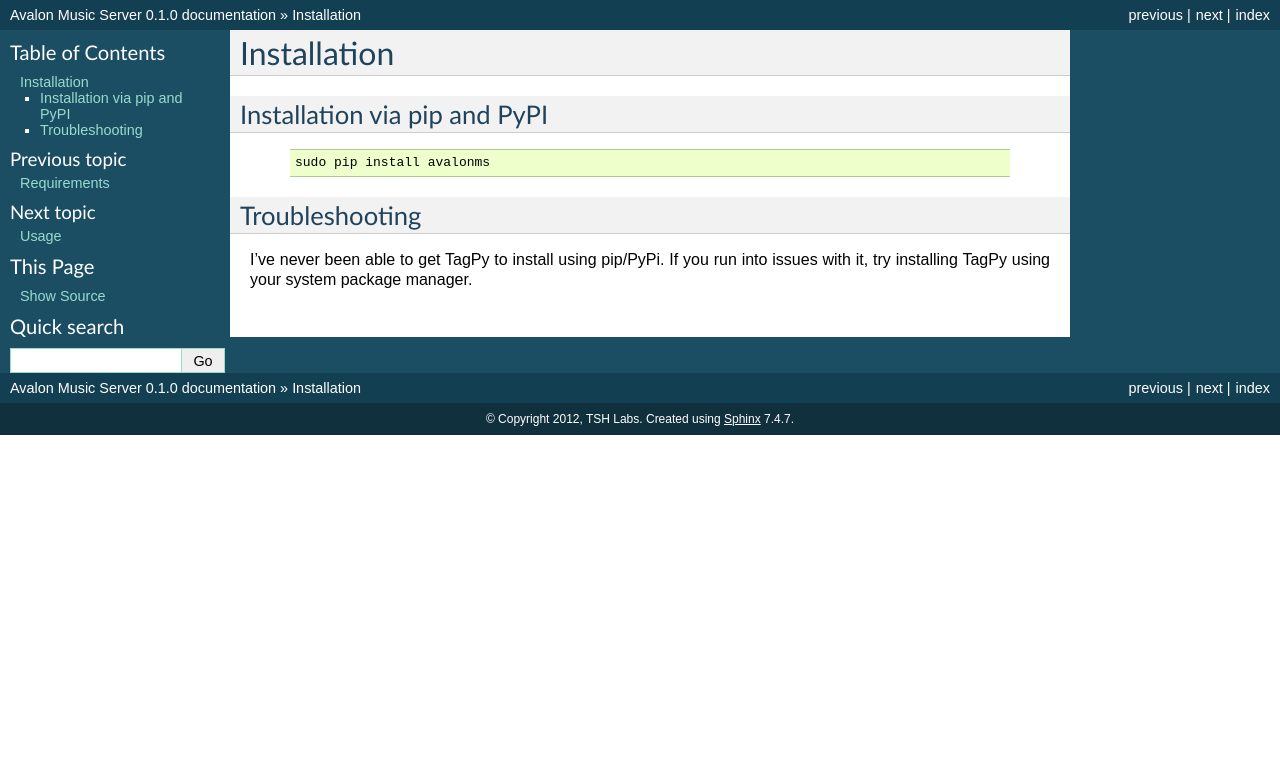
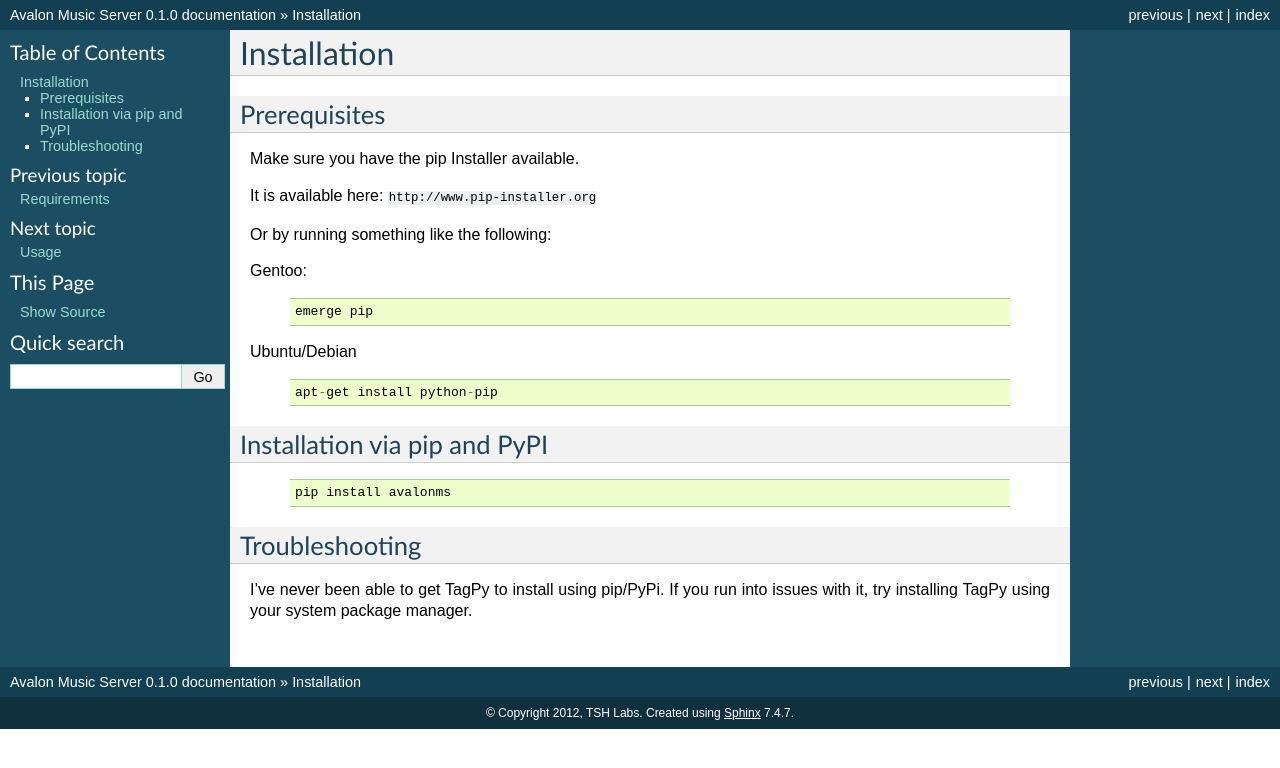
Before and after one commit to 56quarters/avalonms, a Sphinx documentation site: the page built from doc/installation.rst, in a window 1280 px wide. Shown: the top 768 px of the page. Built offline with Sphinx 7.4.7, drawn with Linux system fonts in a browser that asks for light colours.

Commit message:
Update install docs to be more helpful

```diff
--- a/doc/installation.rst
+++ b/doc/installation.rst
@@ -1,13 +1,34 @@
 Installation
 ------------
 
+Prerequisites
+~~~~~~~~~~~~~
 
-Installation via pip and PyPI
-~~~~~~~~~~~~~~~~~~~~~
+Make sure you have the pip Installer available.
+
+It is available here: ``http://www.pip-installer.org``
+
+Or by running something like the following:
+
+Gentoo:
 
   ::
 
-    sudo pip install avalonms
+    emerge pip
+
+Ubuntu/Debian
+
+  ::
+
+    apt-get install python-pip
+
+
+Installation via pip and PyPI
+~~~~~~~~~~~~~~~~~~~~~~~~~~~~~
+
+  ::
+
+    pip install avalonms
 
 
 Troubleshooting
--- a/doc/requirements.rst
+++ b/doc/requirements.rst
@@ -1,5 +1,8 @@
 Requirements
 ------------
+
+If you follow the instructions in :doc:`installation` (using pip) most of
+these requirements should be installed for you.
 
 Python requirements:
 
```
